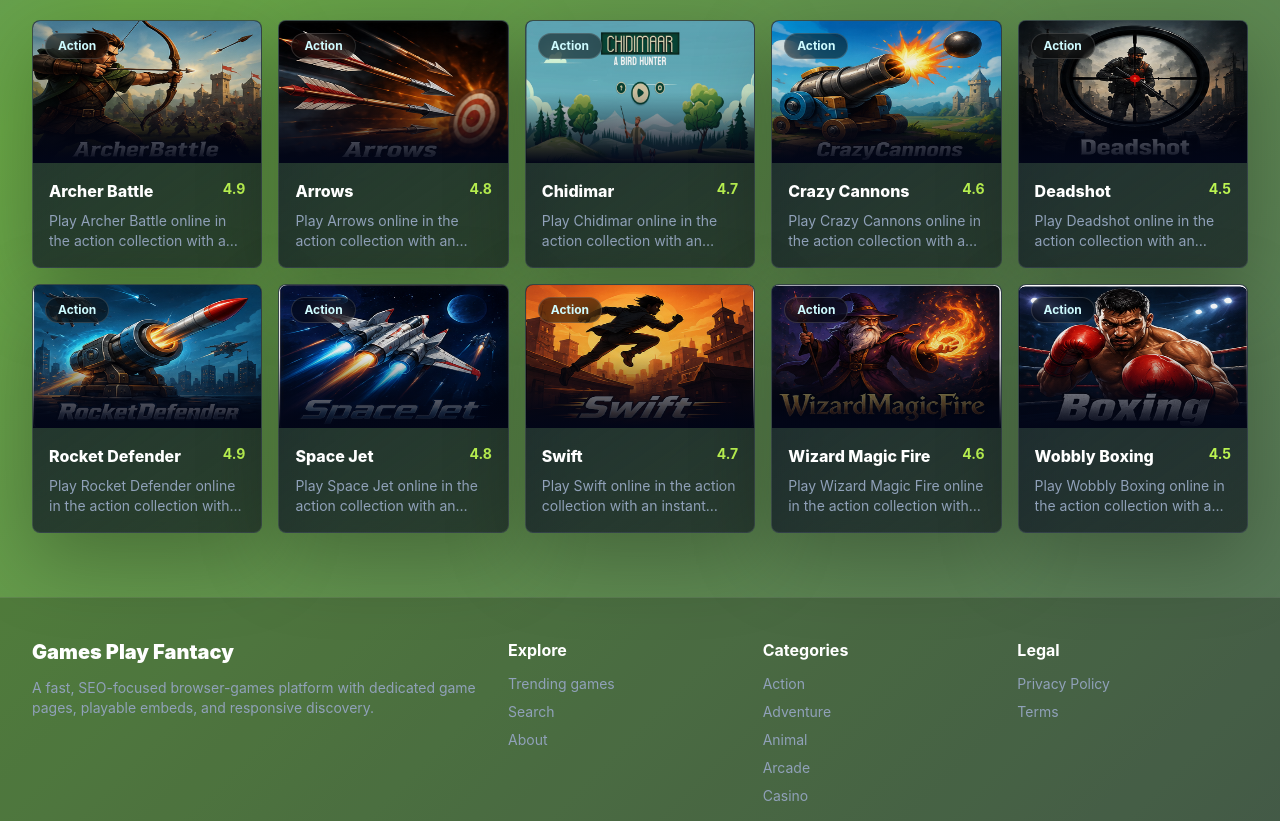
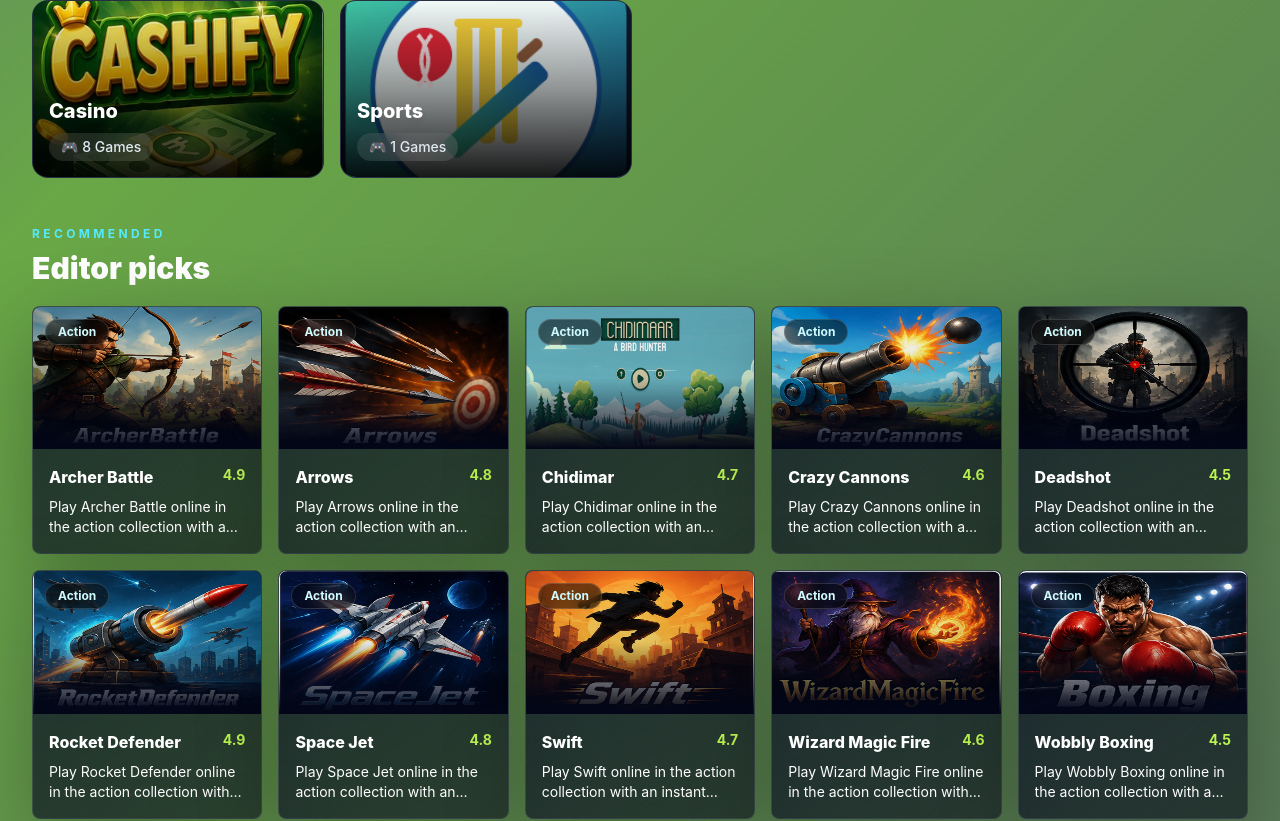
Before and after one commit to gotimonik/play-zone, a Next.js app: page / in a window 1280 px wide. Shown: the part 1500-2321 px from the top of the page. Built offline with nearby package versions, Linux system fonts and the light colour scheme; no server answers.

Commit message:
updated: UI

```diff
--- a/app/games/[slug]/page.tsx
+++ b/app/games/[slug]/page.tsx
@@ -74,17 +74,17 @@ export default async function GamePage({ params }: { params: Promise<{ slug: str
             <p className="mt-3 text-sm leading-6 text-slate-300">{game.description}</p>
             <dl className="mt-5 grid grid-cols-2 gap-3 text-sm">
               <div>
-                <dt className="text-slate-500">Rating</dt>
+                <dt className="text-white">Rating</dt>
                 <dd className="font-bold text-lime-300">{game.rating.toFixed(1)} / 5</dd>
               </div>
               <div>
-                <dt className="text-slate-500">Category</dt>
+                <dt className="text-white">Category</dt>
                 <dd className="font-bold text-white">{game.category}</dd>
               </div>
             </dl>
             <div className="mt-5 flex flex-wrap gap-2">
               {game.tags.map((tag) => (
-                <span key={tag} className="rounded-full bg-white/[0.06] px-3 py-1 text-xs text-slate-300">
+                <span key={tag} className="rounded-full bg-white/6 px-3 py-1 text-xs text-slate-300">
                   #{tag}
                 </span>
               ))}
--- a/app/page.tsx
+++ b/app/page.tsx
@@ -3,7 +3,7 @@ import Link from "next/link";
 import { GameGrid } from "@/components/GameGrid";
 import { RecentlyPlayed } from "@/components/RecentlyPlayed";
 import { SectionHeading } from "@/components/SectionHeading";
-import { categories, games, slugify } from "@/lib/games";
+import { categories, games, gameSeeds, slugify } from "@/lib/games";
 import { collectionJsonLd, itemListJsonLd } from "@/lib/seo";
 
 export default function Home() {
@@ -19,10 +19,12 @@ export default function Home() {
       />
       <script
         type="application/ld+json"
-        dangerouslySetInnerHTML={{ __html: JSON.stringify(itemListJsonLd("Featured browser games", "/", featured)) }}
+        dangerouslySetInnerHTML={{
+          __html: JSON.stringify(itemListJsonLd("Featured browser games", "/", featured)),
+        }}
       />
       <section className="grid gap-6 lg:grid-cols-[1.2fr_0.8fr] lg:items-stretch">
-        <div className="glass relative overflow-hidden rounded-lg p-6 sm:p-8 lg:min-h-[440px]">
+        <div className="glass relative overflow-hidden rounded-lg p-6 sm:p-8 lg:min-h-110">
           <div className="absolute inset-y-0 right-0 z-0 hidden sm:block" style={{ width: "38%" }}>
             <Image
               src={hero.thumbnail}
@@ -31,10 +33,11 @@ export default function Home() {
               priority
               sizes="(min-width: 1024px) 24vw, 38vw"
               className="object-fill opacity-80"
+              loading="eager"
             />
-            <div className="absolute inset-0 bg-gradient-to-r from-[#08101f] via-transparent to-transparent" />
+            <div className="absolute inset-0 bg-linear-to-r from-[#08101f] via-transparent to-transparent" />
           </div>
-          <div className="relative z-20 max-w-[34rem]">
+          <div className="relative z-20 max-w-136">
             <p className="text-xs font-bold uppercase tracking-[0.34em] text-cyan-300">
               Instant browser arena
             </p>
@@ -85,7 +88,7 @@ export default function Home() {
                 sizes="(min-width: 1024px) 30vw, 50vw"
                 className="object-fill opacity-45"
               />
-              <div className="absolute inset-0 bg-gradient-to-t from-slate-950 to-transparent" />
+              <div className="absolute inset-0 bg-linear-to-t from-slate-950 to-transparent" />
               <div className="relative z-10 mt-24">
                 <p className="text-xs font-bold uppercase tracking-[0.22em] text-lime-300">
                   Featured
@@ -104,22 +107,47 @@ export default function Home() {
 
       <section className="mt-12">
         <SectionHeading eyebrow="Browse by mode" title="Categories" />
-        <div className="grid grid-cols-2 gap-3 md:grid-cols-5">
-          {categories.map((category) => (
+        <div className="grid grid-cols-2 gap-4 md:grid-cols-3 lg:grid-cols-4">
+          {categories.map((category) => {
+            const games = gameSeeds[category];
+            const hero = games?.[0];
+
+            return (
               <Link
                 key={category}
                 href={`/category/${slugify(category)}`}
                 data-ga-click="category_click"
                 data-ga-location="home_categories"
                 data-ga-label={category}
-              className="glass rounded-lg p-4 transition hover:-translate-y-1 hover:border-pink-300/70"
+                className="group relative overflow-hidden rounded-2xl border border-white/10 bg-slate-900 transition-all duration-300 hover:-translate-y-1 hover:border-pink-400/60"
               >
-              <p className="text-lg font-black text-white">{category}</p>
-              <p className="mt-1 text-sm text-slate-400">
-                {games.filter((game) => game.category === category).length} games
-              </p>
+                {/* Category Image */}
+                <div className="relative h-44 w-full overflow-hidden">
+                  <Image
+                    src={hero.thumbnail}
+                    alt={category}
+                    fill
+                    priority
+                    sizes="(min-width: 1024px) 24vw, 50vw"
+                    className="object-cover transition-transform duration-500 group-hover:scale-110"
+                    loading="eager"
+                  />
+
+                  {/* Overlay */}
+                  <div className="absolute inset-0 bg-linear-to-t from-black/90 via-black/40 to-transparent" />
+                </div>
+
+                {/* Content */}
+                <div className="absolute bottom-0 left-0 right-0 p-4">
+                  <h3 className="text-xl font-extrabold text-white drop-shadow-md">{category}</h3>
+
+                  <div className="mt-2 inline-flex items-center rounded-full bg-white/10 px-3 py-1 text-sm font-medium text-slate-200 backdrop-blur-md">
+                    🎮 {games.length} Games
+                  </div>
+                </div>
               </Link>
-          ))}
+            );
+          })}
         </div>
       </section>
 
--- a/app/trending/page.tsx
+++ b/app/trending/page.tsx
@@ -25,7 +25,7 @@ export default function TrendingPage() {
         }}
       />
       <header className="mb-8">
-        <p className="text-xs font-bold uppercase tracking-[0.32em] text-pink-300">Live heat</p>
+        <p className="text-xs font-bold uppercase tracking-[0.32em] text-white">Live heat</p>
         <h1 className="mt-3 text-4xl font-black text-white sm:text-6xl">Trending Games</h1>
         <p className="mt-4 max-w-2xl text-slate-300">
           High-rating browser games with quick starts, clean embeds, and strong replay value.
--- a/components/GameCard.tsx
+++ b/components/GameCard.tsx
@@ -11,7 +11,7 @@ export function GameCard({ game, priority = false }: { game: Game; priority?: bo
       data-ga-label={game.title}
       className="group scanline glass block overflow-hidden rounded-lg transition duration-300 hover:-translate-y-1 hover:border-cyan-300/60 hover:shadow-[0_24px_80px_rgba(32,231,255,0.16)]"
     >
-      <div className="relative aspect-[16/10] overflow-hidden bg-slate-900">
+      <div className="relative aspect-16/10 overflow-hidden bg-slate-900">
         <Image
           src={game.thumbnail}
           alt={`${game.title} preview`}
@@ -19,8 +19,9 @@ export function GameCard({ game, priority = false }: { game: Game; priority?: bo
           sizes="(min-width: 1280px) 20vw, (min-width: 768px) 33vw, 50vw"
           className="object-fill transition duration-500 group-hover:scale-110"
           priority={priority}
+          loading="eager"
         />
-        <div className="absolute inset-0 bg-gradient-to-t from-slate-950 via-slate-950/10 to-transparent" />
+        <div className="absolute inset-0 bg-linear-to-t from-slate-950 via-slate-950/10 to-transparent" />
         <div className="absolute left-3 top-3 rounded-full border border-white/15 bg-black/50 px-3 py-1 text-xs font-bold text-cyan-100 backdrop-blur">
           {game.category}
         </div>
@@ -30,7 +31,7 @@ export function GameCard({ game, priority = false }: { game: Game; priority?: bo
           <h3 className="line-clamp-1 text-base font-extrabold text-white">{game.title}</h3>
           <span className="shrink-0 text-sm font-bold text-lime-300">{game.rating.toFixed(1)}</span>
         </div>
-        <p className="mt-2 line-clamp-2 text-sm text-slate-400">{game.description}</p>
+        <p className="mt-2 line-clamp-2 text-sm text-white">{game.description}</p>
       </div>
     </Link>
   );
--- a/components/GamePlayer.tsx
+++ b/components/GamePlayer.tsx
@@ -45,7 +45,7 @@ export function GamePlayer({ game }: { game: Game }) {
           Fullscreen
         </button>
       </div>
-      <div className="relative aspect-[16/10] min-h-[320px] bg-slate-950 md:aspect-video">
+      <div className="relative aspect-16/10 min-h-80 bg-slate-950 md:aspect-video">
         {!started ? (
           <button
             type="button"
@@ -68,8 +68,9 @@ export function GamePlayer({ game }: { game: Game }) {
               priority
               sizes="(min-width: 1024px) 70vw, 100vw"
               className="object-fill transition duration-500 group-hover:scale-105"
+              loading="eager"
             />
-            <span className="absolute inset-0 bg-gradient-to-t from-slate-950 via-slate-950/35 to-transparent" />
+            <span className="absolute inset-0 bg-linear-to-t from-slate-950 via-slate-950/35 to-transparent" />
             <span className="absolute inset-0 grid place-items-center p-6">
               <span className="rounded-full bg-cyan-300 px-7 py-3 text-sm font-black text-slate-950 shadow-[0_0_40px_rgba(32,231,255,0.35)] transition group-hover:bg-white group-disabled:bg-slate-300">
                 {game.iframe_url ? "Play Now" : "Game Unavailable"}
--- a/components/SectionHeading.tsx
+++ b/components/SectionHeading.tsx
@@ -18,7 +18,7 @@ export function SectionHeading({
         <h2 className="mt-2 text-2xl font-black text-white sm:text-3xl">{title}</h2>
       </div>
       {href ? (
-        <Link href={href} className="text-sm font-bold text-pink-200 transition hover:text-white">
+        <Link href={href} className="text-sm font-bold text-white">
           View all
         </Link>
       ) : null}
--- a/components/breadcrumbs.tsx
+++ b/components/breadcrumbs.tsx
@@ -2,7 +2,7 @@ import Link from "next/link";
 
 export function Breadcrumbs({ items }: { items: { label: string; href?: string }[] }) {
   return (
-    <nav aria-label="Breadcrumb" className="mb-6 text-sm text-slate-400">
+    <nav aria-label="Breadcrumb" className="mb-6 text-sm text-white">
       <ol className="flex flex-wrap items-center gap-2">
         <li>
           <Link href="/" className="hover:text-white">
--- a/components/footer.tsx
+++ b/components/footer.tsx
@@ -7,15 +7,14 @@ export function Footer() {
       <div className="mx-auto grid max-w-7xl gap-8 px-4 py-10 sm:px-6 md:grid-cols-[1.2fr_2fr] lg:px-8">
         <div>
           <h2 className="text-xl font-black text-white">Games Play Fantacy</h2>
-          <p className="mt-3 max-w-md text-sm text-slate-400">
-            A fast, SEO-focused browser-games platform with dedicated game pages, playable embeds,
-            and responsive discovery.
+          <p className="mt-3 max-w-md text-sm text-white">
+            Welcome to the ultimate destination for instant web gaming entertainment. Our platform offers a huge collection of fun, fast, and addictive browser games that you can play anytime without downloads or installations. Explore action, puzzle, racing, adventure, arcade, shooting, multiplayer, and many more categories designed for players of all ages.
           </p>
         </div>
         <div className="grid grid-cols-2 gap-6 sm:grid-cols-3">
           <div>
             <h3 className="font-bold text-white">Explore</h3>
-            <div className="mt-3 space-y-2 text-sm text-slate-400">
+            <div className="mt-3 space-y-2 text-sm text-white">
               <Link className="block hover:text-white" href="/trending">
                 Trending games
               </Link>
@@ -29,7 +28,7 @@ export function Footer() {
           </div>
           <div>
             <h3 className="font-bold text-white">Categories</h3>
-            <div className="mt-3 space-y-2 text-sm text-slate-400">
+            <div className="mt-3 space-y-2 text-sm text-white">
               {categories.slice(0, 5).map((category) => (
                 <Link
                   key={category}
@@ -43,7 +42,7 @@ export function Footer() {
           </div>
           <div>
             <h3 className="font-bold text-white">Legal</h3>
-            <div className="mt-3 space-y-2 text-sm text-slate-400">
+            <div className="mt-3 space-y-2 text-sm text-white">
               <Link className="block hover:text-white" href="/privacy">
                 Privacy Policy
               </Link>
--- a/components/navbar.tsx
+++ b/components/navbar.tsx
@@ -61,7 +61,7 @@ export function Navbar() {
             value={query}
             onChange={(event) => setQuery(event.target.value)}
             placeholder="Search games..."
-            className="w-full rounded-full border border-white/10 bg-white/[0.06] px-4 py-2 text-sm text-white outline-none transition placeholder:text-slate-500 focus:border-cyan-300"
+            className="w-full rounded-full border border-white/10 bg-white/[0.06] px-4 py-2 text-sm text-white outline-none transition placeholder:text-white focus:border-cyan-300"
           />
         </form>
         <button
--- a/lib/games.ts
+++ b/lib/games.ts
@@ -1,4 +1,4 @@
-export type GameCategory = "Action" | "Adventure" | "Arcade" | "Animal" | "Casino";
+export type GameCategory = "Action" | "Adventure" | "Arcade" | "Animal" | "Casino" | "Sports";
 // | "Racing"
 // | "Puzzle"
 // | "Multiplayer"
@@ -31,13 +31,14 @@ export const categoryPaths: Record<GameCategory, string> = {
   Animal: "/AnimalGames",
   Arcade: "/ArcadeGames",
   Casino: "/CasinoGames",
+  Sports: "/SportsGames",
   // Racing: "/RacingGames",
   // Puzzle: "/PuzzleGames",
   // Multiplayer: "/MultiplayerGames",
   // Strategy: "/StrategyGames",
 };
 
-const gameSeeds: Record<GameCategory, GameSeed[]> = {
+export const gameSeeds: Record<GameCategory, GameSeed[]> = {
   Action: [
     {
       title: "Archer Battle",
@@ -329,18 +330,61 @@ const gameSeeds: Record<GameCategory, GameSeed[]> = {
     },
   ],
   Casino: [
-    { title: "Cashify", path: "/Cashify", thumbnail: "/images/cashify.png", iframe_url: "https://previews.customer.envatousercontent.com/files/450373694/index.html" },
-    { title: "Four Colors", path: "/FourColors", thumbnail: "/images/four-colors.png", iframe_url: "https://demonisblack.com/code/2024/fourcolors/game/" },
-    { title: "Slot Astro", path: "/SlotAstro", thumbnail: "/images/slot-astro.png", iframe_url: "https://showcase.tegagame.com/games/slot-astro/" },
-    { title: "Slot Cowboys", path: "/SlotCowboys", thumbnail: "/images/slot-cowboys.png", iframe_url: "https://showcase.tegagame.com/games/slot-cowboys/" },
-    { title: "Slot Fruits", path: "/SlotFruits", thumbnail: "/images/slot-fruits.png", iframe_url: "https://previews.customer.envatousercontent.com/files/495285848/index.html" },
-    { title: "Slot Kingdom", path: "/SlotKingdom", thumbnail: "/images/slot-kingdom.png", iframe_url: "https://showcase.tegagame.com/games/slot-kingdom-elf/" },
-    { title: "Slot Kites", path: "/SlotKites", thumbnail: "/images/slot-kites.png", iframe_url: "https://showcase.tegagame.com/games/slot-kites/" },
+    {
+      title: "Cashify",
+      path: "/Cashify",
+      thumbnail: "/images/cashify.png",
+      iframe_url: "https://previews.customer.envatousercontent.com/files/450373694/index.html",
+    },
+    {
+      title: "Four Colors",
+      path: "/FourColors",
+      thumbnail: "/images/four-colors.png",
+      iframe_url: "https://demonisblack.com/code/2024/fourcolors/game/",
+    },
+    {
+      title: "Slot Astro",
+      path: "/SlotAstro",
+      thumbnail: "/images/slot-astro.png",
+      iframe_url: "https://showcase.tegagame.com/games/slot-astro/",
+    },
+    {
+      title: "Slot Cowboys",
+      path: "/SlotCowboys",
+      thumbnail: "/images/slot-cowboys.png",
+      iframe_url: "https://showcase.tegagame.com/games/slot-cowboys/",
+    },
+    {
+      title: "Slot Fruits",
+      path: "/SlotFruits",
+      thumbnail: "/images/slot-fruits.png",
+      iframe_url: "https://previews.customer.envatousercontent.com/files/495285848/index.html",
+    },
+    {
+      title: "Slot Kingdom",
+      path: "/SlotKingdom",
+      thumbnail: "/images/slot-kingdom.png",
+      iframe_url: "https://showcase.tegagame.com/games/slot-kingdom-elf/",
+    },
+    {
+      title: "Slot Kites",
+      path: "/SlotKites",
+      thumbnail: "/images/slot-kites.png",
+      iframe_url: "https://showcase.tegagame.com/games/slot-kites/",
+    },
     {
       title: "Slot Shadow Forest",
       path: "/SlotShadowForest",
       thumbnail: "/images/slot-shadow-forest.png",
       iframe_url: "https://showcase.tegagame.com/games/shadow-forest/",
+    },
+  ],
+  Sports: [
+    {
+      title: "Cricket Score Counter",
+      path: "/CricketScoreCounter",
+      thumbnail: "/images/cricket-score-counter.png",
+      iframe_url: "https://cricket-score-counter.com",
     },
   ],
   // Racing: [
@@ -463,7 +507,6 @@ const gameSeeds: Record<GameCategory, GameSeed[]> = {
   // ],
 };
 
-
 const categoryTheme: Record<
   GameCategory,
   { from: string; via: string; to: string; accent: string }
@@ -473,6 +516,7 @@ const categoryTheme: Record<
   Animal: { from: "#1a1a1a", via: "#4d4d4d", to: "#b3b3b3", accent: "#ffcc00" },
   Arcade: { from: "#111827", via: "#7c3aed", to: "#ec4899", accent: "#7dd3fc" },
   Casino: { from: "#000000", via: "#1a1a1a", to: "#333333", accent: "#ffcc00" },
+  Sports: { from: "#0f172a", via: "#1e293b", to: "#334155", accent: "#ffcc00" },
   // Racing: { from: "#0f172a", via: "#334155", to: "#f97316", accent: "#fef08a" },
   // Racing: { from: "#0f172a", via: "#334155", to: "#f97316", accent: "#fef08a" },
   // Puzzle: { from: "#172554", via: "#2563eb", to: "#14b8a6", accent: "#f9a8d4" },
```
Also changed, not shown: public/images/cricket-score-counter.png (added). Lines whose indentation alone changed are shown as unchanged.
